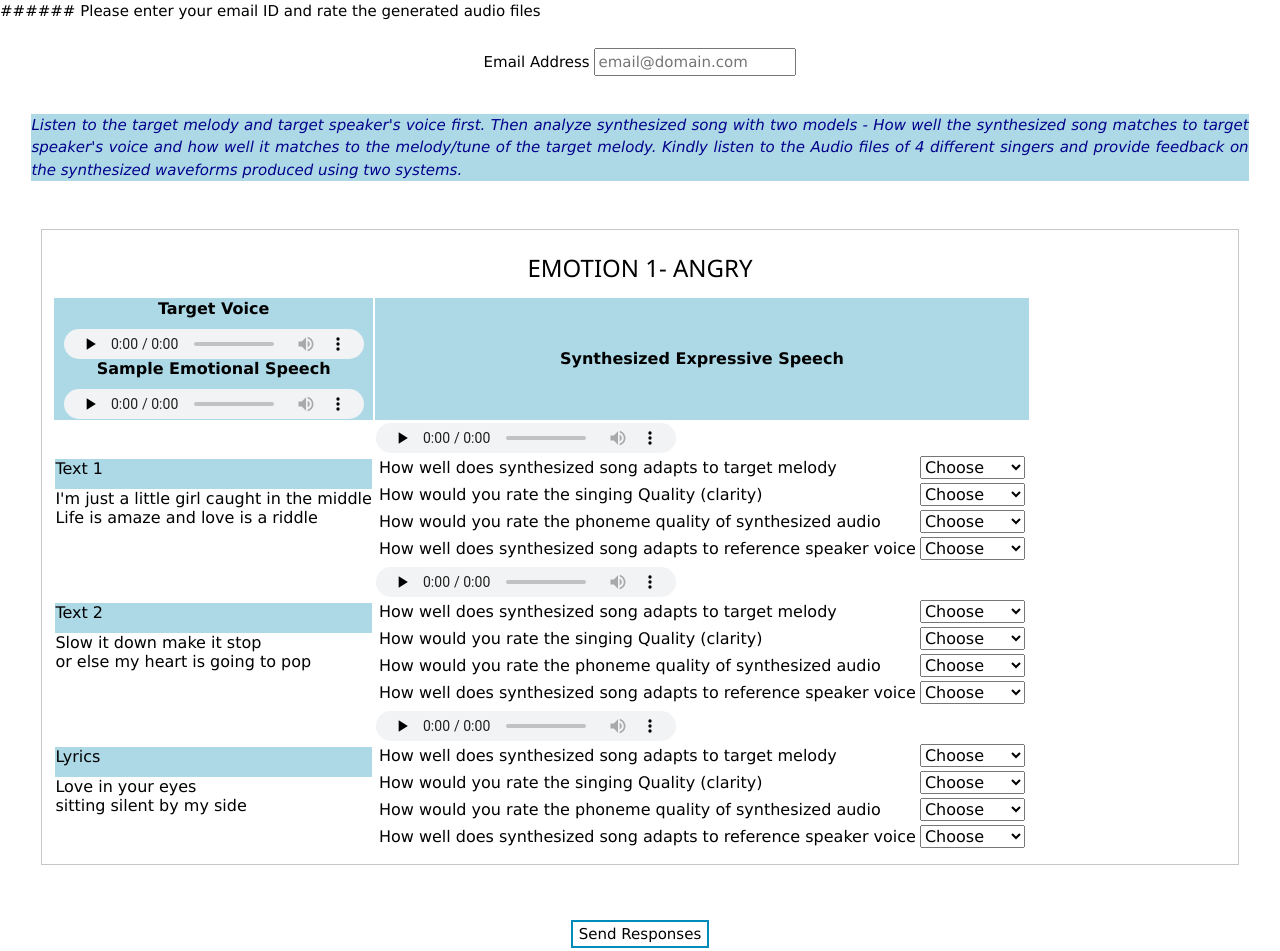
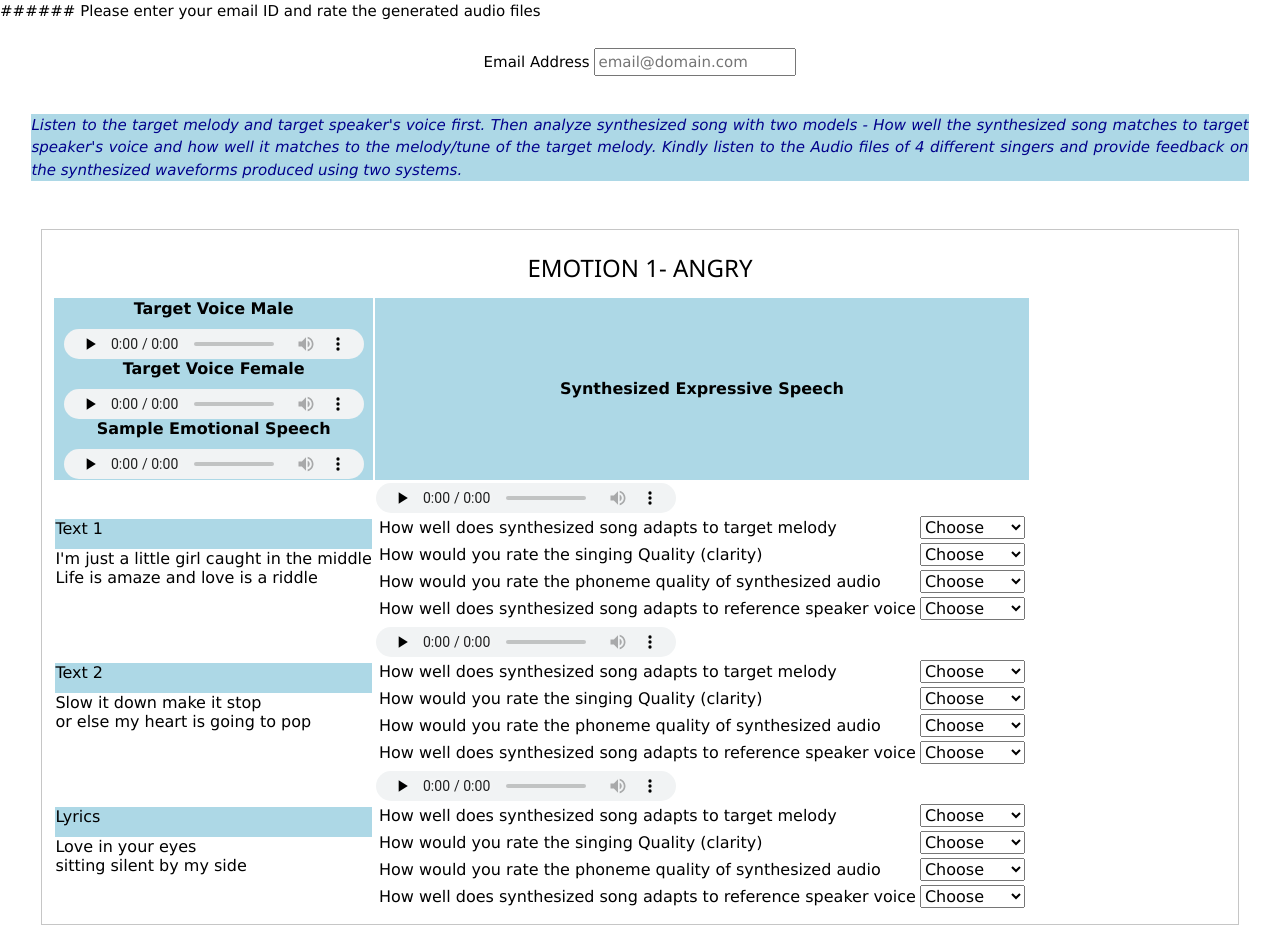
Before and after one commit to hridyarajtv/hrr-expressive-speech-official.github.io, a plain HTML site: page Expressive Speech Synthesis/index.html in a window 1280 px wide. Shown: the top 951 px of the page. Drawn offline with nearby package versions, Linux system fonts and the light colour scheme.

Commit message:
Update index.html

```diff
--- a/Expressive Speech Synthesis/index.html
+++ b/Expressive Speech Synthesis/index.html
@@ -52,7 +52,10 @@
                 <tr>
                 <th bgcolor="lightblue" style="white-space:nowrap;height:30px;min-width: 240px">
 				<div  style="background-color: lightblue;white-space:nowrap;height:30px;min-width: 240px">
-                 Target Voice</div>
+                 Target Voice Male</div>
+              <audio controls controlsList="nodownload" preload="none" style="height:30px"><source src="https://rrs-mvs-official.github.io/MultiVoiceSingingSynthesis/Final_Eval/Recordings/little_resna.wav" type="audio/mpeg">audio not supported</audio>
+              <div  style="background-color: lightblue;white-space:nowrap;height:30px;min-width: 240px">
+                 Target Voice Female</div>
               <audio controls controlsList="nodownload" preload="none" style="height:30px"><source src="https://rrs-mvs-official.github.io/MultiVoiceSingingSynthesis/Final_Eval/Recordings/little_resna.wav" type="audio/mpeg">audio not supported</audio>
               <div  style="background-color: lightblue;white-space:nowrap;height:30px;min-width: 240px">
                  Sample Emotional Speech</div>
```
